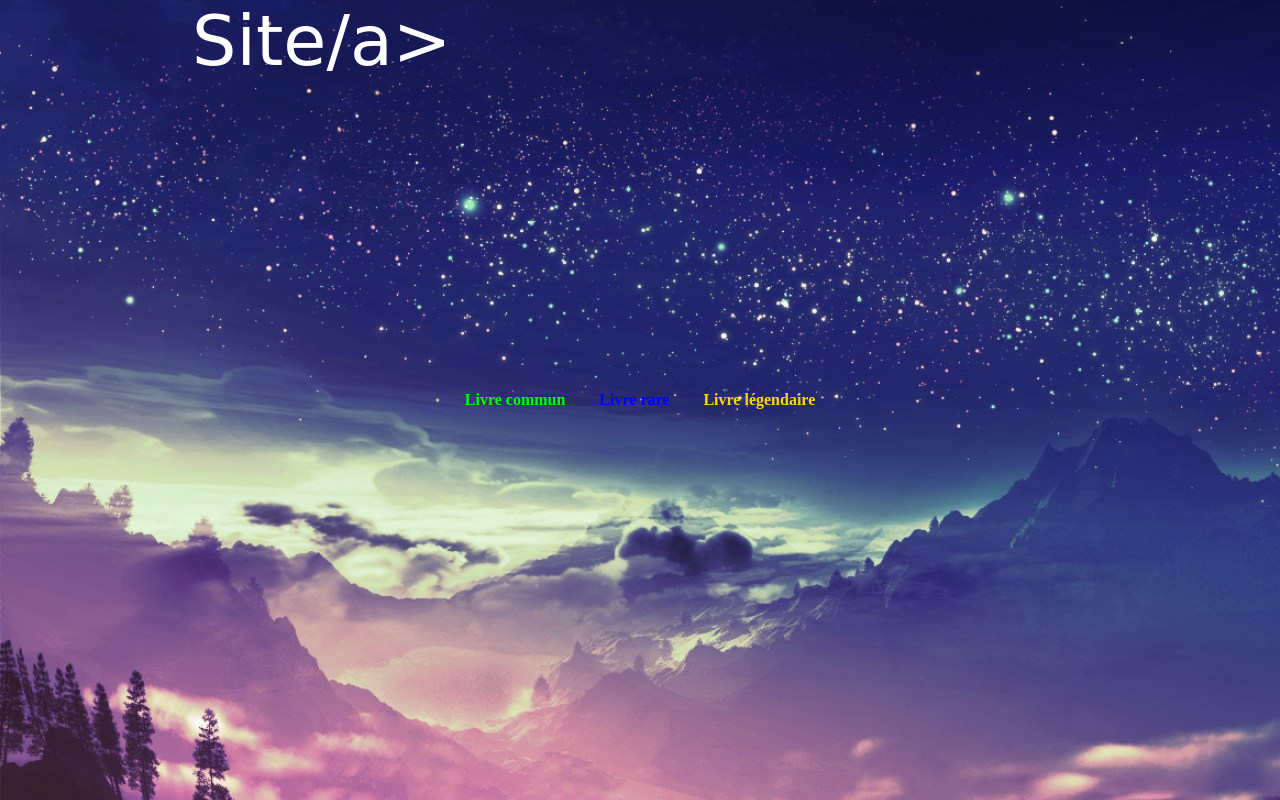
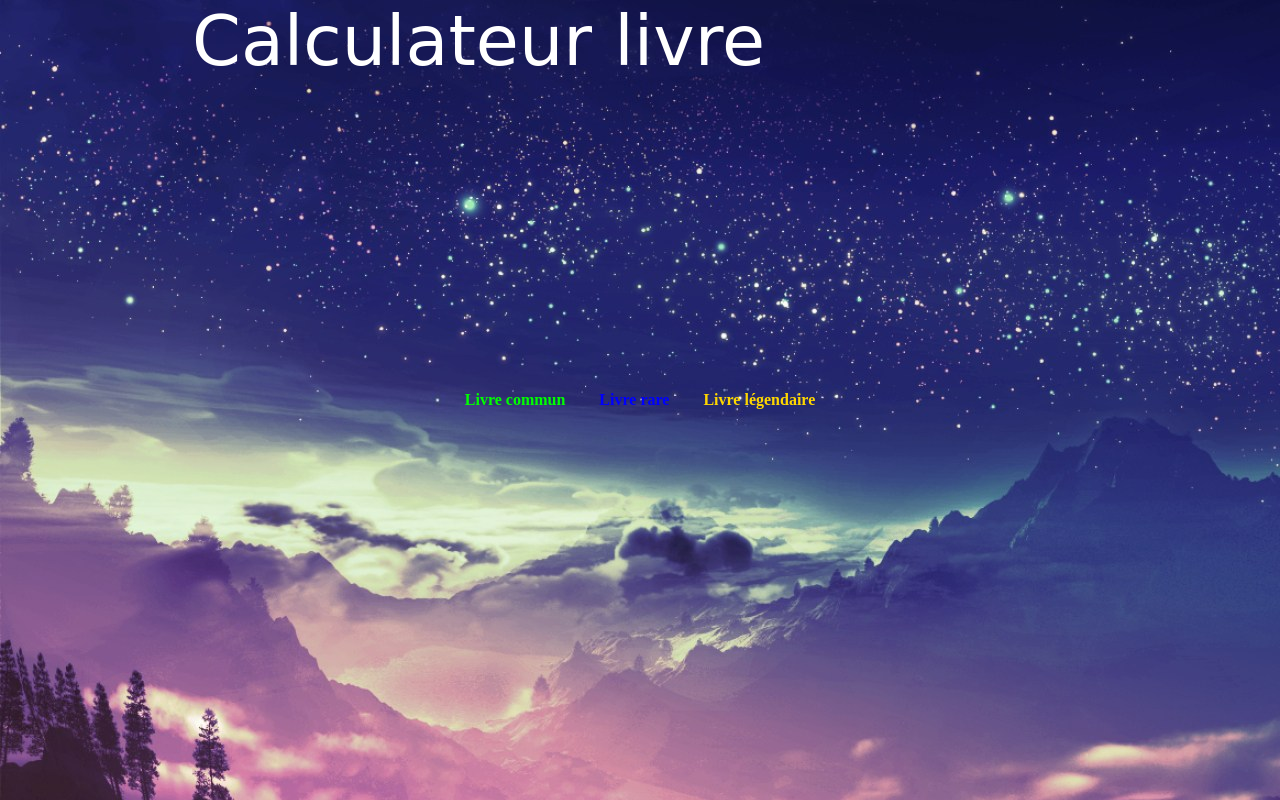
Before and after one commit to xdredstone2/xdredstone2.github.io, a plain HTML site: page index.html in a window 1280 px wide. Drawn offline with Linux system fonts and the light colour scheme.

Commit message:
Update index.html

```diff
--- a/index.html
+++ b/index.html
@@ -14,7 +14,7 @@
       </section>
     </div>
     <div class="site">
-        <a>Site/a>
+        <a>Calculateur livre</a>
     </div>
   </body>
 </html>
```
